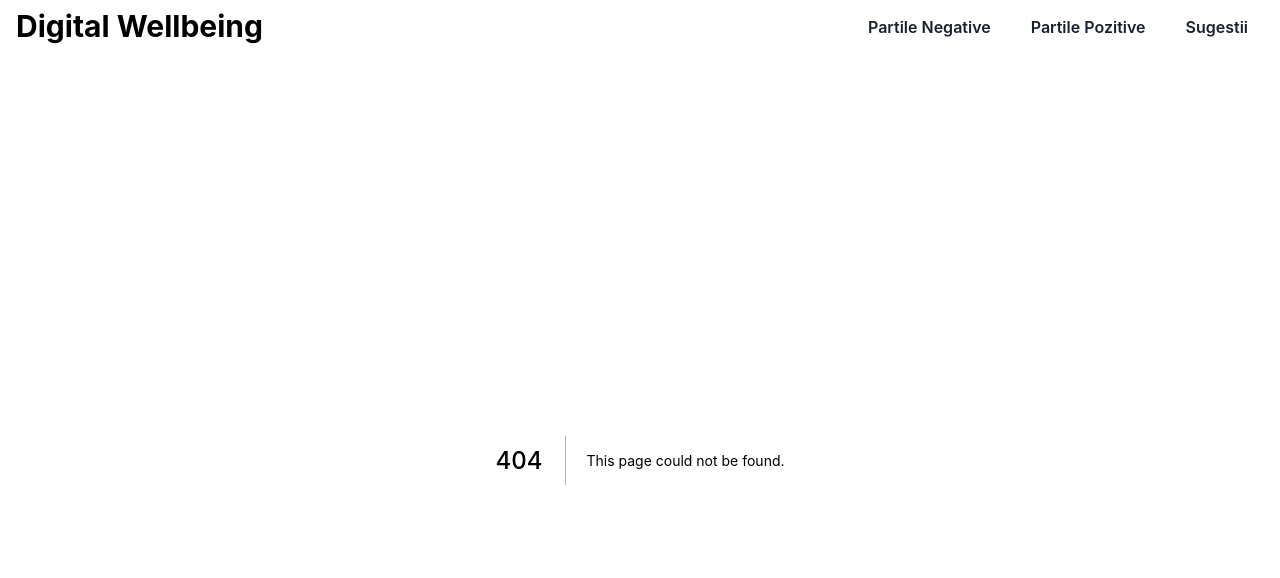
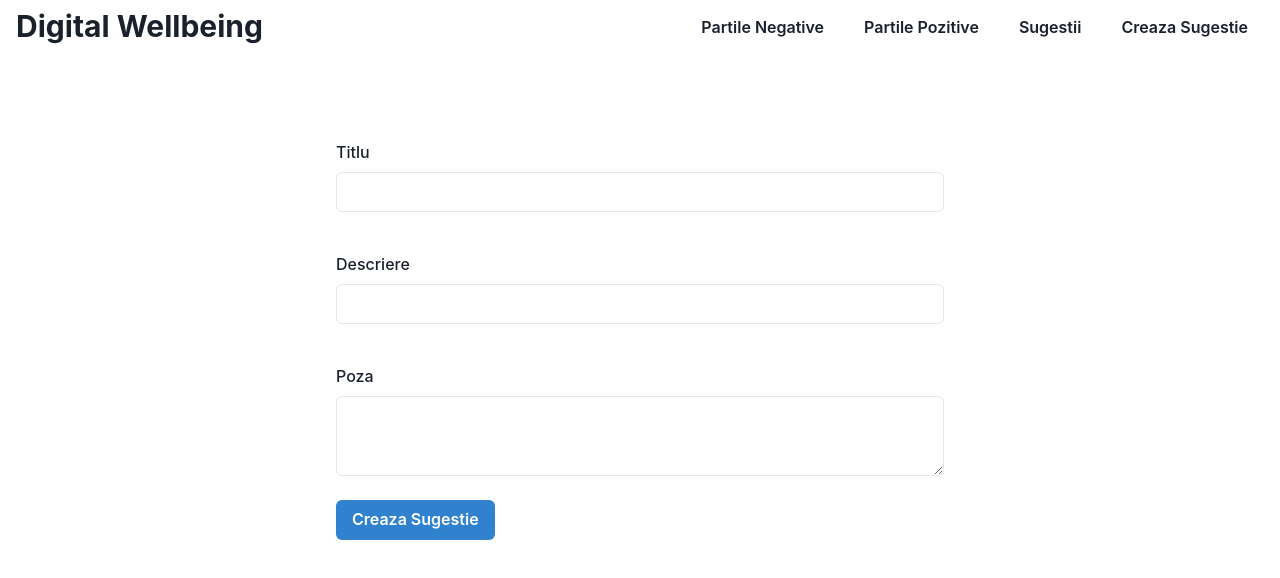
Before and after one commit to rsh1337/digital-wellbeing, a Next.js app: page /createsugestie in a window 1280 px wide. Before the commit this address had no page. Shown: the top 578 px of the page. Built offline with nearby package versions, Linux system fonts and the light colour scheme.

Commit message:
create sugestie

```diff
--- a/components/Header.js
+++ b/components/Header.js
@@ -99,16 +99,33 @@ function NavbarMobile() {
 									</NextLink>
 								</motion.ul>
 								<motion.ul variants={itemMobile}>
-									<NextLink href="/sugestie">
-										<Button variant="ghost" w={14} h={14}>
+								<Menu>
+										<MenuButton
+											as={Button}
+											variant="ghost"
+											w={14}
+											h={14}
+										>
 											<VStack>
 												<Icon as={BiHomeAlt} h={7} w={7} />
 												<Text fontSize="xx-small">
 													Sugestii
 												</Text>
 											</VStack>
-										</Button>
-									</NextLink>
+										</MenuButton>
+										<MenuList>
+											<NextLink href="/sugestie" passHref>
+												<MenuItem>
+													Sugestii
+												</MenuItem>
+											</NextLink>
+											<NextLink href="/createsugestie" passHref>
+												<MenuItem>
+													Creaza Sugestie
+												</MenuItem>
+											</NextLink>
+										</MenuList>
+									</Menu>
 								</motion.ul>
 							</HStack>
 						</motion.ul>
@@ -162,7 +179,14 @@ function NavbarDesktop() {
 								</NextLink>
 							</motion.ul>
 							<motion.ul variants={itemDesktop}>
+								<NextLink href="/sugestie" passHref>
 								<Button variant="ghost">Sugestii</Button>
+								</NextLink>
+							</motion.ul>
+							<motion.ul variants={itemDesktop}>
+								<NextLink href="/createsugestie" passHref>
+								<Button variant="ghost">Creaza Sugestie</Button>
+								</NextLink>
 							</motion.ul>
 						</HStack>
 					</Flex>
--- a/models/Sugestie.js
+++ b/models/Sugestie.js
@@ -20,14 +20,9 @@ const SugestiiSchema = new mongoose.Schema({
         type: Number,
         default: 0
     },
-    author:{
-        type: String,
-        required: true
-    },
     verify:{
         type: Boolean,
-        default: false,
-        required: true
+        default: false
     },
     since: {
         type: Date,
--- a/models/User.js
+++ b/models/User.js
@@ -13,6 +13,10 @@ const UserSchema = new mongoose.Schema({
         type: String,
         required: true
     },
+    invitation: {
+        type: String,
+        required: true
+    },
     since: {
         type: Date,
         default: Date.now
--- /dev/null
+++ b/pages/api/sugestie/createsugestie.js
@@ -0,0 +1,27 @@
+import Sugestie from "../../../models/Sugestie";
+import dbConnect from "../../../lib/dbConnect";
+
+export default async function handler (req, res) {
+  const { method } = req;
+  const {titlu, descriere, poze} = req.body
+  await dbConnect();
+    switch (method) {
+      case "POST":
+        try {
+            var sugestie = new Sugestie({
+              titlu,
+              descriere,
+              poze
+            })
+          await sugestie.save();
+          return res.status(201).json({ msgsg: 'success' });
+        } catch (error) {
+          res.status(400).json(error);
+        }
+        break;
+      default:
+        res.status(422).send("data_incomplete");
+        break;
+    }
+  res.end();
+};
--- /dev/null
+++ b/pages/createsugestie.js
@@ -0,0 +1,102 @@
+import {
+	Button,
+	Center,
+	Container,
+	FormControl,
+	FormHelperText,
+	FormLabel,
+	Input,
+	Textarea,
+	useToast
+} from '@chakra-ui/react';
+import { useState } from 'react';
+
+export default function CreateInvitatie() {
+	const toast = useToast();
+	// Data
+	const [titlu, setTitlu] = useState('');
+	const [descriere, setDescriere] = useState('');
+	const [poze, setPoze] = useState('');
+	//
+	const createSugestie = async (titlu, descriere, poze, e) => {
+		e.preventDefault();
+		const res = await fetch('/api/sugestie/createsugestie', {
+			method: 'POST',
+			headers: {
+				'Content-Type': 'application/json'
+			},
+			body: JSON.stringify({
+				titlu,
+				descriere,
+				poze
+			})
+		});
+		let data = await res.json();
+		if (data.message) {
+			console.log(data.message);
+			return toast({
+				title: 'Eroare',
+				description: data.message,
+				status: 'error',
+				duration: 9000,
+				isClosable: true
+			});
+		}
+		if (data.msgsg == 'success') {
+			return toast({
+				title: 'Sugestie Adaugata.',
+				description: 'Sugestia va fi verificata de un admin!',
+				status: 'success',
+				duration: 9000,
+				isClosable: true
+			});
+		}
+	};
+	return (
+		<Center>
+			<Container maxW={{ base: 'container.sm' }} mt={10} mb={10}>
+				<FormControl>
+					<FormLabel htmlFor="titlu" mt={10}>
+						Titlu
+					</FormLabel>
+					<Input
+						id="titlu"
+						type="titlu"
+						name="titlu"
+						value={titlu}
+						onChange={(e) => setTitlu(e.target.value)}
+					/>
+					<FormLabel htmlFor="descriere" mt={10}>
+						Descriere
+					</FormLabel>
+					<Input
+						id="descriere"
+						type="descriere"
+						name="descriere"
+						value={descriere}
+						onChange={(e) => setDescriere(e.target.value)}
+					/>
+					<FormLabel htmlFor="poze" mt={10}>
+						Poza
+					</FormLabel>
+					<Textarea
+						id="poze"
+						type="poze"
+						name="poze"
+						value={poze}
+						onChange={(e) => setPoze(e.target.value)}
+					/>
+					<Button
+						mt={6}
+						colorScheme="blue"
+						onClick={(e) =>
+							createSugestie(titlu, descriere,poze, e)
+						}
+					>
+						Creaza Sugestie
+					</Button>
+				</FormControl>
+			</Container>
+		</Center>
+	);
+}
```
Also changed, not shown: pages/sugestie.js (+9 -1 lines), pages/sugestie/[id].js (added).
